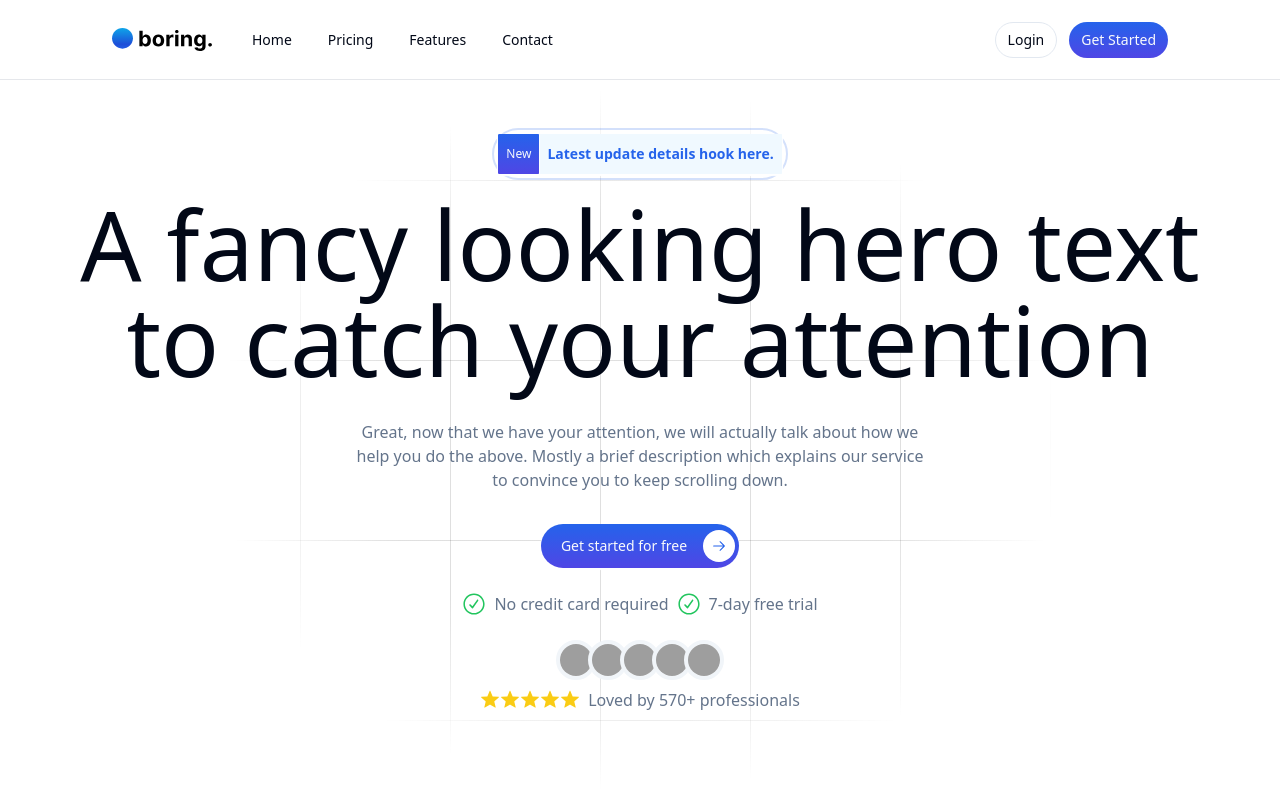
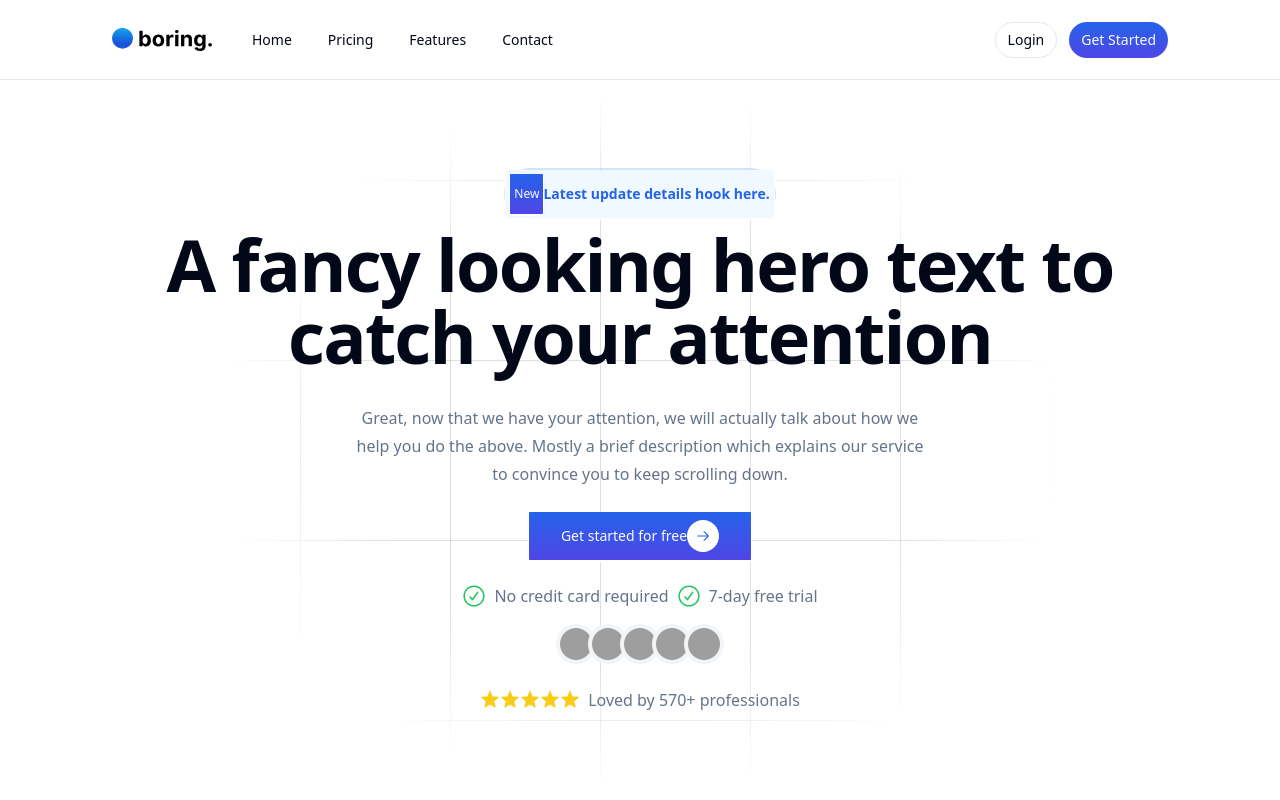
Before and after one commit to feibiss/nxtbase-landing-page, a Next.js app in the folder landing-1/: page / in a window 1280 px wide. Shown: the top 800 px of the page. Built offline with nearby package versions, Linux system fonts and the light colour scheme; grey boxes are pictures that could not be loaded.

Commit message:
Feat : Margin fixed

```diff
--- a/landing-1/src/components/containers/hero.tsx
+++ b/landing-1/src/components/containers/hero.tsx
@@ -8,59 +8,59 @@ import {
 import clsx from "clsx";
 import Link from "next/link";
 import { AVATARS } from "@/lib/enums";
+import { Typography } from "../ui/typography";
 
 export default function Hero() {
   const STARS: number[] = new Array(5).fill(1);
   return (
-    <div className="text-center p-12 flex flex-col items-center justify-center">
-      <div className="absolute  -z-10 bottom-0 left-0 right-0 top-0 bg-[linear-gradient(to_right,#4f4f4f2e_1px,transparent_1px),linear-gradient(to_bottom,#4f4f4f2e_1px,transparent_1px)] bg-[size:150px_180px] [mask-image:radial-gradient(ellipse_30%_40%_at_50%_55%,#000_70%,transparent_110%)]"></div>
-      <div className="w-fit flex items-center justify-center rounded-full gap-2 border-2 border-primary/20 p-1">
+    <section className="text-center h-[calc(100vh-var(--navbar-height))] snap-start scroll-mt-[6rem] gap-2 flex flex-col items-center justify-center">
+      <div className="absolute inset-0 -z-10 bg-[linear-gradient(to_right,#4f4f4f2e_1px,transparent_1px),linear-gradient(to_bottom,#4f4f4f2e_1px,transparent_1px)] bg-[size:150px_180px] [mask-image:radial-gradient(ellipse_30%_40%_at_50%_55%,#000_70%,transparent_110%)]"></div>
+      {/* ? Pill */}
+      <div className="w-fit flex items-center justify-center rounded-full gap-2 border-2 border-primary/20">
         <Link
           href="#"
           className={clsx(
             buttonVariants({ variant: "ghost", size: "sm" }),
-            "gap-2 px-0 py-0 rounded-full flex justify-start items-center h-fit w-full bg-sky-50 dark:bg-muted"
+            " rounded-full flex justify-start items-center h-fit w-full bg-sky-50 dark:bg-muted"
           )}
         >
           <p
             className={clsx(
               buttonVariants({ variant: "default" }),
-              "text-xs px-2 rounded-full m-0 text-primary-foreground "
+              "text-xs rounded-full text-primary-foreground "
             )}
           >
             New
           </p>
-          <p className="mr-2 text-primary text-sm font-semibold ">
+          <p className="text-primary text-sm font-semibold ">
             Latest update details hook here.
           </p>
         </Link>
       </div>
-      <h1 className="mt-4 lg:text-8xl leading-tight  font-medium text-foreground text-5xl">
+      <Typography variant="h1" className="max-w-5xl">
         A fancy looking hero text to catch your attention
-      </h1>
-      <p className="mt-8 max-w-xl mx-auto text-base text-muted-foreground">
+      </Typography>
+      <Typography variant="p" className="max-w-xl text-muted-foreground">
         Great, now that we have your attention, we will actually talk about how
         we help you do the above. Mostly a brief description which explains our
         service to convince you to keep scrolling down.
-      </p>
-      <Button
-        className="rounded-full bg-primary cursor-pointer mt-8 p-0"
-        size={"lg"}
-      >
-        <div className="flex w-full justify-between gap-4 items-center px-1 py-4">
-          <p className="pl-4">Get started for free</p>
-          <div className="bg-white rounded-full p-2 h-8 w-8 text-primary flex justify-center items-center">
+      </Typography>
+
+      <Button variant={"default"} size={"lg"} className="my-4">
+        <div className="flex w-full justify-between items-center">
+          <p className="">Get started for free</p>
+          <div className="bg-white rounded-full h-8 w-8 text-primary flex justify-center items-center">
             <ArrowRightIcon className="w-4 h-4" />
           </div>
         </div>
       </Button>
-      <div className="mt-6 flex justify-center space-x-2">
+      <div className="flex justify-center space-x-2">
         <CheckCircledIcon className="w-6 h-6 text-green-500" />
         <span className="text-muted-foreground">No credit card required</span>
         <CheckCircledIcon className="w-6 h-6 text-green-500" />
         <span className="text-muted-foreground">7-day free trial</span>
       </div>
-      <div className="mt-6 flex justify-center -space-x-2">
+      <div className="flex justify-center -space-x-2 my-2">
         {AVATARS.map(({ src, id }) => {
           return (
             <Avatar key={id} className="border-4 border-muted">
@@ -70,7 +70,7 @@ export default function Hero() {
           );
         })}
       </div>
-      <div className="mt-2 flex justify-center items-center group">
+      <div className="flex justify-center items-center group mt-2">
         {STARS.map((_, idx) => {
           return (
             <StarFilledIcon
@@ -80,10 +80,10 @@ export default function Hero() {
           );
         })}
 
-        <span className="ml-2 text-muted-foreground">
+        <span className="text-muted-foreground ml-2">
           Loved by 570+ professionals
         </span>
       </div>
-    </div>
+    </section>
   );
 }
```
